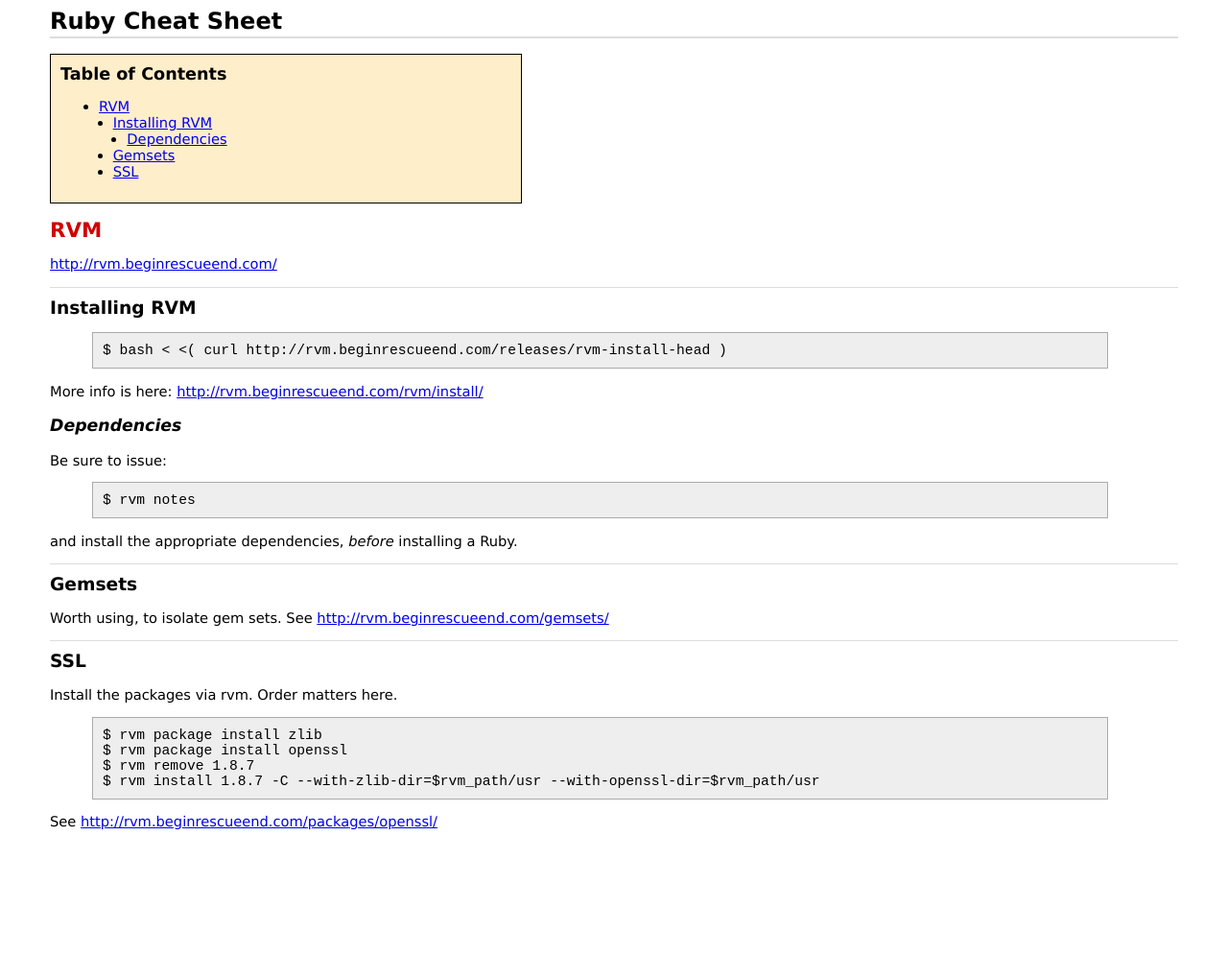
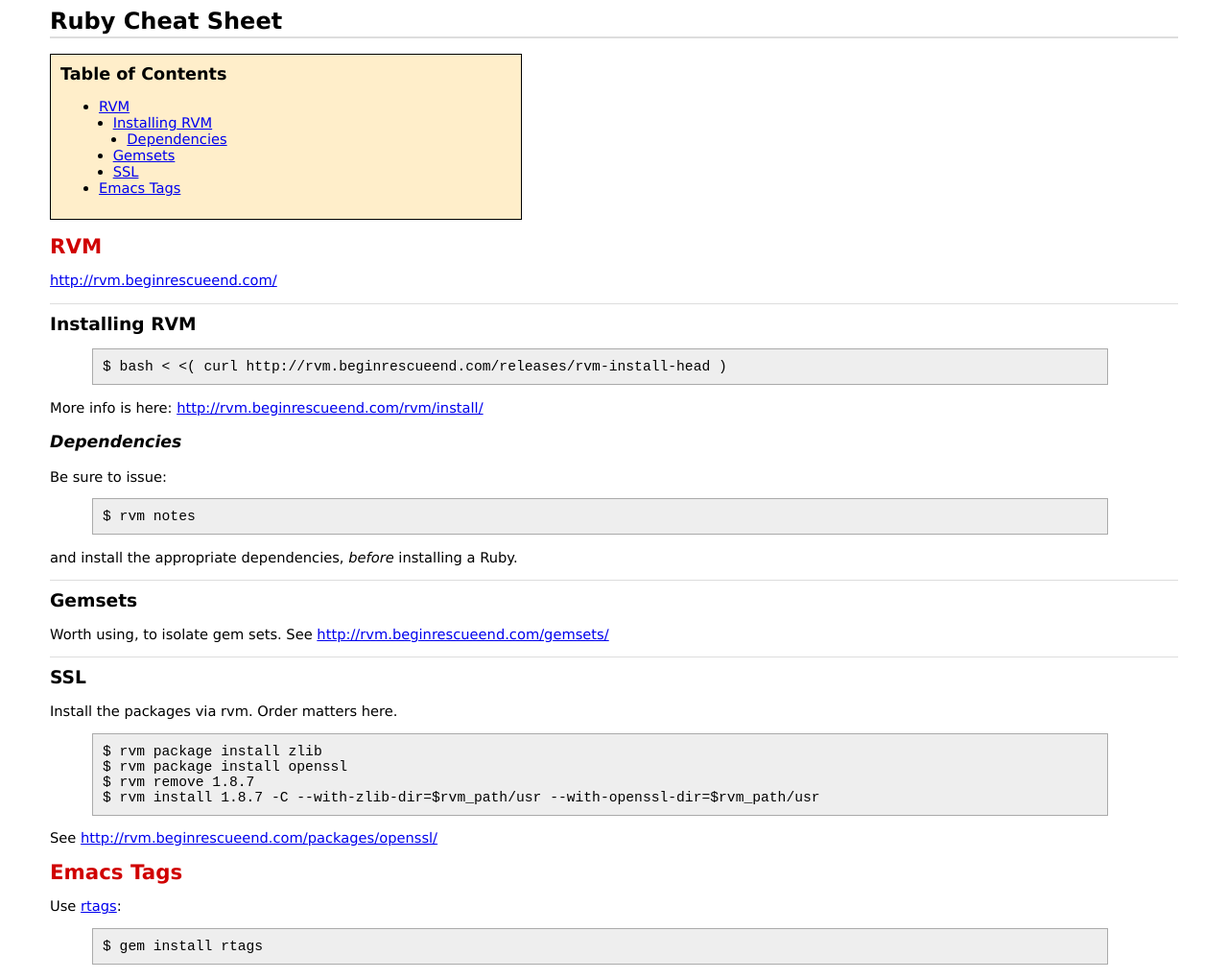
Before and after one commit to bmc/cheat-sheets, a Jekyll site: the page built from ruby.md, in a window 1280 px wide. Shown: the whole page at 96% size. Built offline with Jekyll 4.4.1, drawn with Linux system fonts in a browser that asks for light colours; before the commit the page ends 900 px from its top, so only the background shows below that.

Commit message:
Added pointer to rtags, for Emacs tags

```diff
--- a/ruby.md
+++ b/ruby.md
@@ -35,3 +35,11 @@ Install the packages via rvm. Order matters here.
     $ rvm install 1.8.7 -C --with-zlib-dir=$rvm_path/usr --with-openssl-dir=$rvm_path/usr
 
 See <http://rvm.beginrescueend.com/packages/openssl/>
+
+# Emacs Tags
+
+Use [rtags][]:
+
+    $ gem install rtags
+
+[rtags]: http://rubyforge.org/projects/rtags/
```
